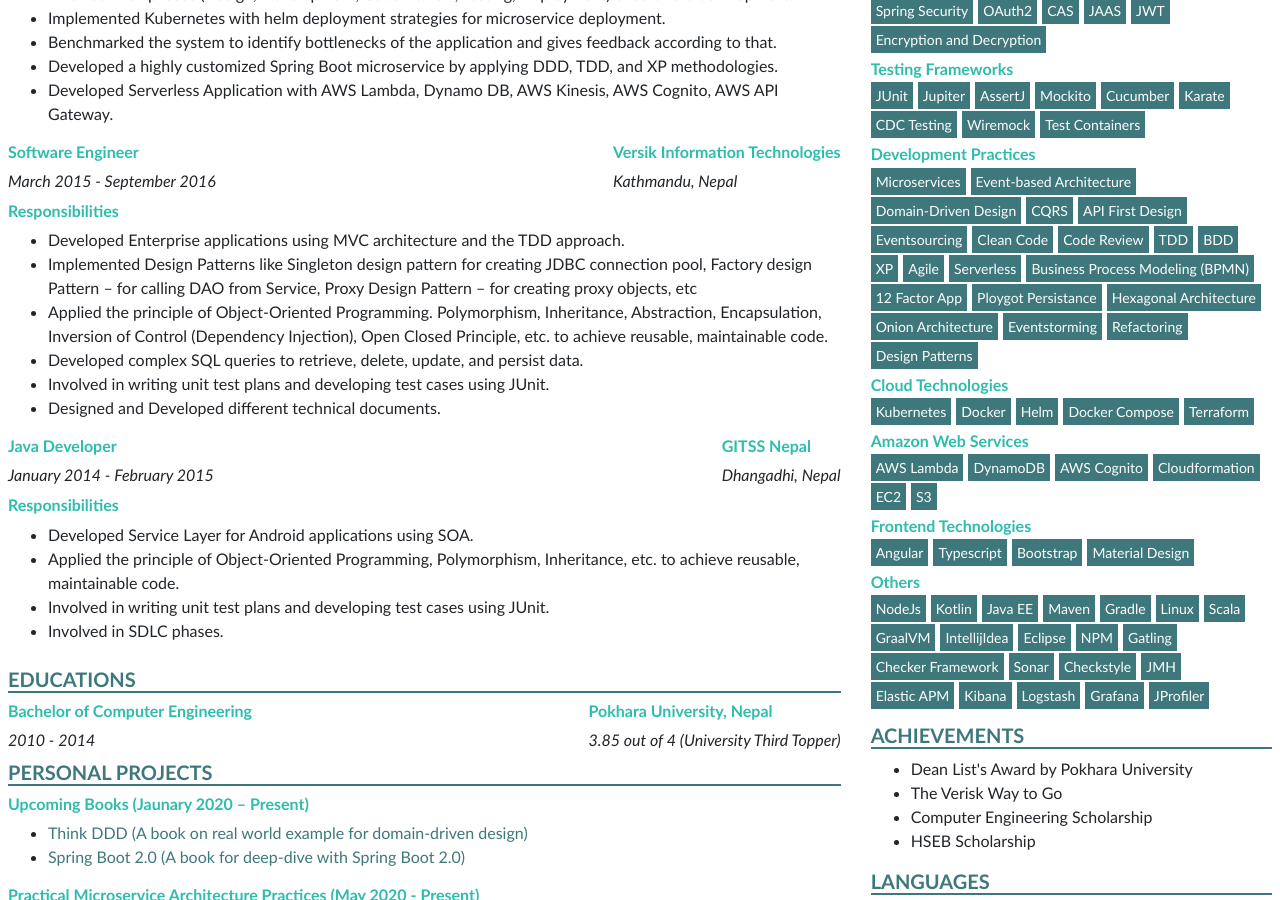
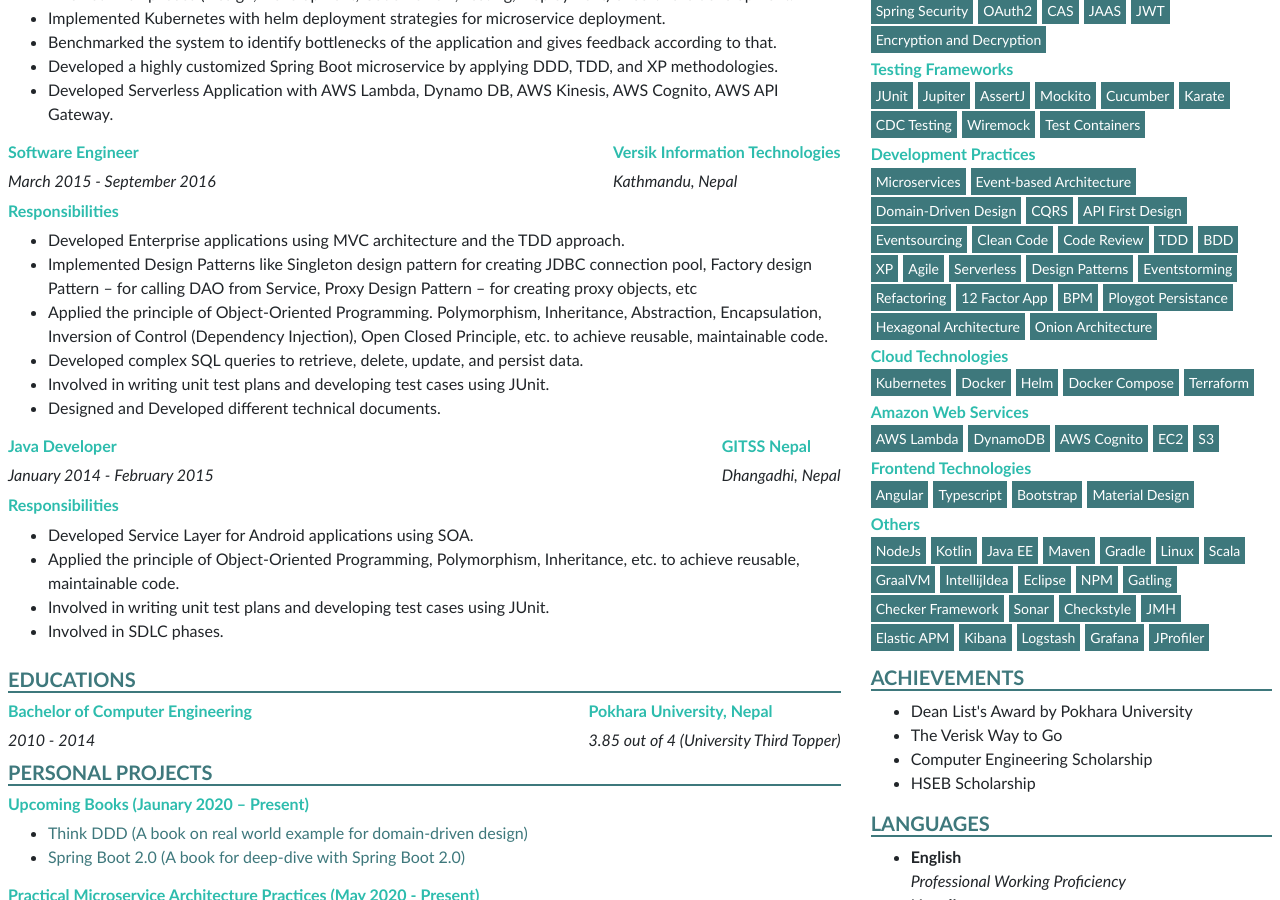
Before and after one commit to BhuwanUpadhyay/cv, a Jekyll site: the page built from index.markdown, in a window 1280 px wide and 900 px high, scrolled down 740 px. Built offline with Jekyll 4.4.1, drawn with Linux system fonts in a browser that asks for light colours; nearby versions of some CDN libraries.

Commit message:
docs: blogs

```diff
--- a/_data/cv.yml
+++ b/_data/cv.yml
@@ -90,14 +90,14 @@
       - name: XP
       - name: Agile
       - name: Serverless
-      - name: Business Process Modeling (BPMN)
+      - name: Design Patterns
+      - name: Eventstorming
+      - name: Refactoring
       - name: 12 Factor App
+      - name: BPM
       - name: Ploygot Persistance
       - name: Hexagonal Architecture
       - name: Onion Architecture
-      - name: Eventstorming
-      - name: Refactoring
-      - name: Design Patterns
   - title: Cloud Technologies
     categories:
       - name: Kubernetes
@@ -110,7 +110,6 @@
       - name: AWS Lambda
       - name: DynamoDB
       - name: AWS Cognito
-      - name: Cloudformation
       - name: EC2
       - name: S3
   - title: Frontend Technologies
```
